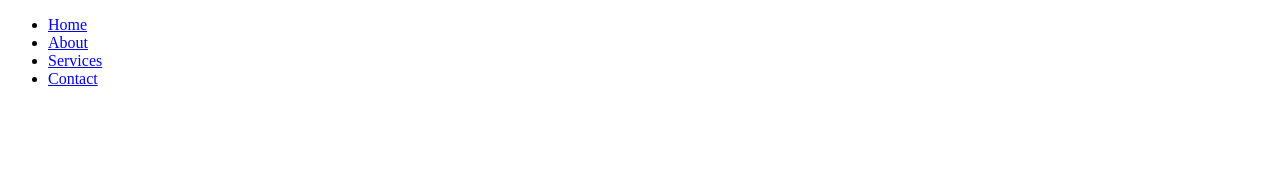
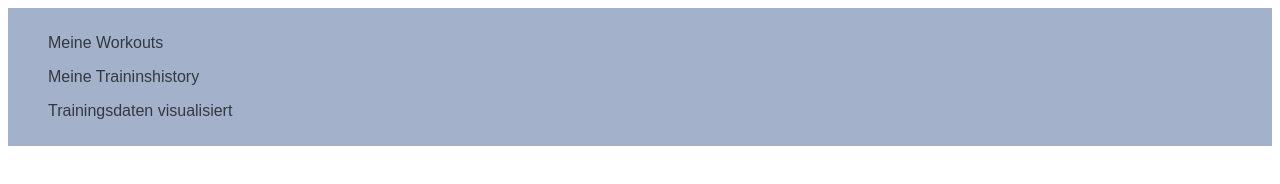
Before and after one commit to VonDoehner/gymtracker, a plain HTML site: page index.html in a window 1280 px wide. Drawn offline with Linux system fonts and the light colour scheme.

Commit message:
changes to css, added js

```diff
--- a/index.html
+++ b/index.html
@@ -7,14 +7,13 @@
     <title>Gymtracker</title>
 </head>
 <body>
-    <div>
-        <header id="header">
+    <div class="HeaderContainer">
+        <header>
             <nav>
                 <ul>
-                    <li><a href="#">Home</a></li>
-                    <li><a href="#">About</a></li>
-                    <li><a href="#">Services</a></li>
-                    <li><a href="#">Contact</a></li>
+                    <li class="HeaderList"><a href="#"><p>Meine Workouts</p></a></li>
+                    <li class="HeaderList"><a href="#"><p>Meine Traininshistory</p></a></li>
+                    <li class="HeaderList"><a href="#"><p>Trainingsdaten visualisiert</p></a></li>
                 </ul>
             </nav>
         </header>
--- a/index_styles.css
+++ b/index_styles.css
@@ -1,5 +1,33 @@
 /* Style the header */
-.header {
-    background-color: #f8f9fa; /* Use a light background color */
+.HeaderContainer {
+    background-color: #a3b2ca; /* Use a light background color */
     padding: 10px 0; /* Add padding for spacing */
 }
+
+.HeaderList {
+    list-style: none;
+}
+
+p {
+    font-family: Arial, Helvetica, sans-serif;
+    font-size: 1em;
+    color: #333840
+}
+
+a {
+    text-decoration: none;
+}
+
+
+
+
+/* Media query for mobile devices */
+@media (max-width: 768px) {
+    nav ul.menu {
+        display: none; /* Hide the menu on mobile */
+    }
+
+    .menu-btn {
+        display: block; /* Display the menu button on mobile */
+    }
+}
```
Also changed, not shown: index_js.js (added, +9 -0 lines).
